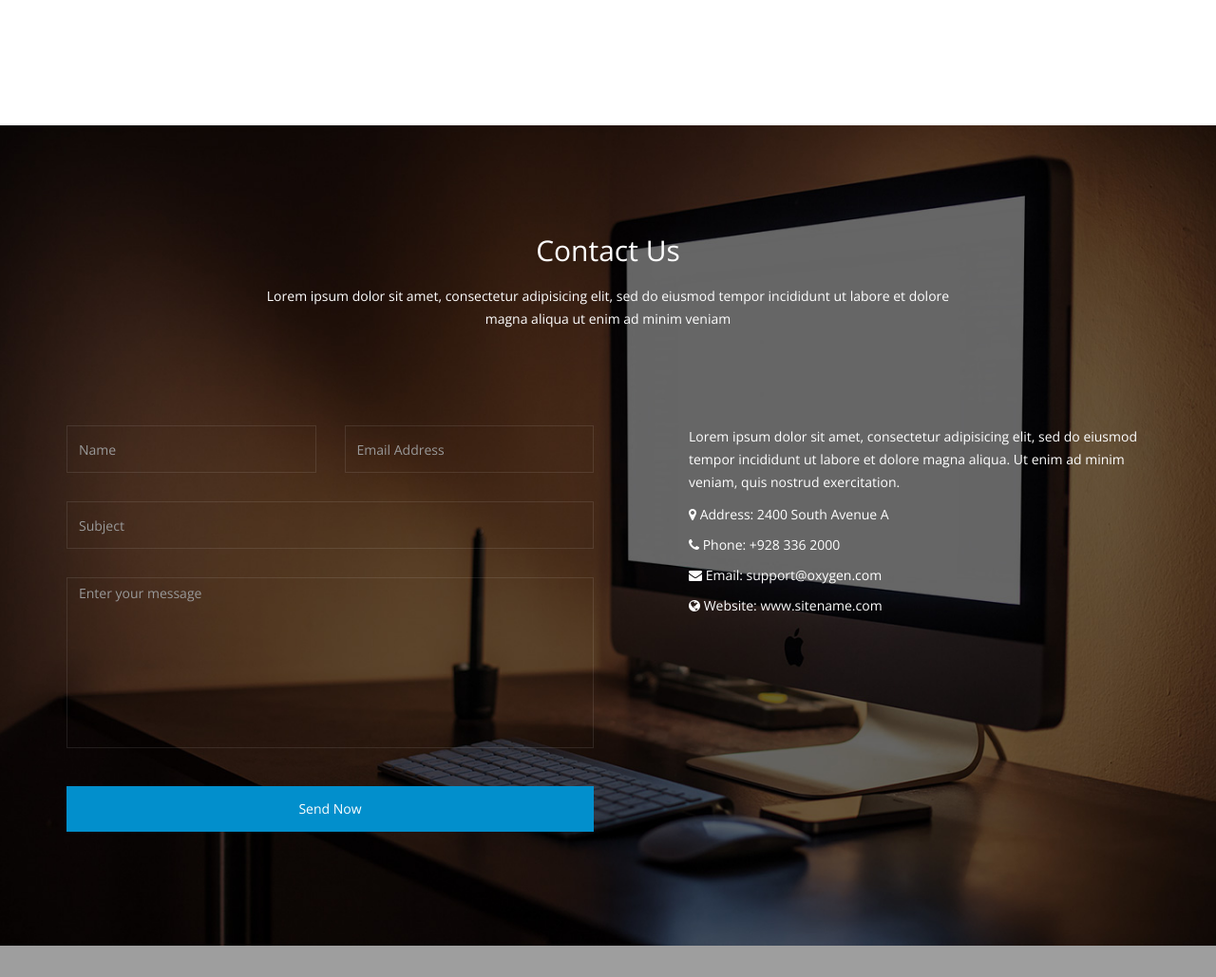
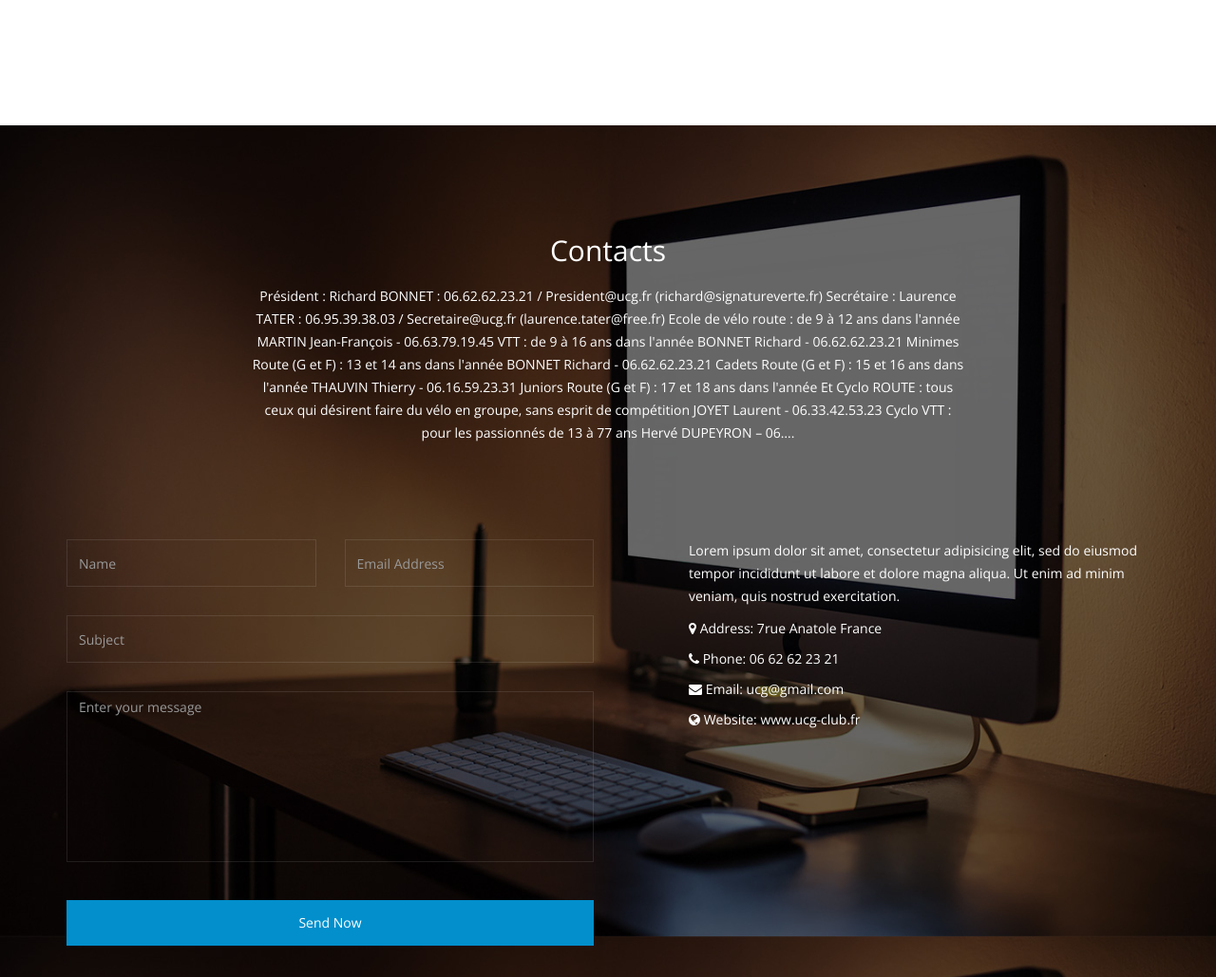
Before and after one commit to xblanc33/ucg, a website: page index.html in a window 1280 px wide. Shown: the part 4857-5886 px from the top of the page at 95% size. Drawn offline with nearby package versions, Linux system fonts and the light colour scheme; some packages are replaced by stand-ins of ours; grey boxes are pictures that could not be loaded.

Commit message:
sponsors

```diff
--- a/index.html
+++ b/index.html
@@ -541,8 +541,31 @@
       <div class="container">
         <div class="row">
           <div class="heading text-center col-sm-8 col-sm-offset-2 wow fadeInUp" data-wow-duration="1000ms" data-wow-delay="300ms">
-            <h2>Contact Us</h2>
-            <p>Lorem ipsum dolor sit amet, consectetur adipisicing elit, sed do eiusmod tempor incididunt ut labore et dolore magna aliqua ut enim ad minim veniam</p>
+            <h2>Contacts</h2>
+            <p>Président : Richard BONNET : 06.62.62.23.21 /
+  President@ucg.fr (richard@signatureverte.fr)
+Secrétaire : Laurence TATER : 06.95.39.38.03 /
+Secretaire@ucg.fr (laurence.tater@free.fr)
+
+Ecole de vélo route : de 9 à 12 ans dans l'année
+MARTIN Jean-François - 06.63.79.19.45
+
+VTT : de 9 à 16 ans dans l'année
+BONNET Richard - 06.62.62.23.21
+
+Minimes Route (G et F) : 13 et 14 ans dans l'année
+BONNET Richard - 06.62.62.23.21
+
+Cadets Route (G et F) : 15 et 16 ans dans l'année
+THAUVIN Thierry - 06.16.59.23.31
+
+Juniors Route (G et F) : 17 et 18 ans dans l'année
+Et Cyclo ROUTE : tous ceux qui désirent faire du vélo en groupe, sans esprit de compétition
+JOYET Laurent - 06.33.42.53.23
+
+Cyclo VTT : pour les passionnés de 13 à 77 ans
+Hervé DUPEYRON – 06….
+</p>
           </div>
         </div>
         <div class="contact-form wow fadeIn" data-wow-duration="1000ms" data-wow-delay="600ms">
@@ -576,10 +599,10 @@
               <div class="contact-info wow fadeInUp" data-wow-duration="1000ms" data-wow-delay="300ms">
                 <p>Lorem ipsum dolor sit amet, consectetur adipisicing elit, sed do eiusmod tempor incididunt ut labore et dolore magna aliqua. Ut enim ad minim veniam, quis nostrud exercitation.</p>
                 <ul class="address">
-                  <li><i class="fa fa-map-marker"></i> <span> Address:</span> 2400 South Avenue A </li>
-                  <li><i class="fa fa-phone"></i> <span> Phone:</span> +928 336 2000  </li>
-                  <li><i class="fa fa-envelope"></i> <span> Email:</span><a href="mailto:someone@yoursite.com"> support@oxygen.com</a></li>
-                  <li><i class="fa fa-globe"></i> <span> Website:</span> <a href="#">www.sitename.com</a></li>
+                  <li><i class="fa fa-map-marker"></i> <span> Address:</span> 7rue Anatole France </li>
+                  <li><i class="fa fa-phone"></i> <span> Phone:</span> 06 62 62 23 21  </li>
+                  <li><i class="fa fa-envelope"></i> <span> Email:</span><a href="mailto:ucg@gmail.com"> ucg@gmail.com</a></li>
+                  <li><i class="fa fa-globe"></i> <span> Website:</span> <a href="#">www.ucg-club.fr</a></li>
                 </ul>
               </div>
             </div>
--- a/js/main.js
+++ b/js/main.js
@@ -91,33 +91,33 @@ jQuery(function($) {
 	});
 
 	// Portfolio Single View
-	$('#portfolio').on('click','.folio-read-more',function(event){
-		event.preventDefault();
-		var link = $(this).data('single_url');
-		var full_url = '#portfolio-single-wrap',
-		parts = full_url.split("#"),
-		trgt = parts[1],
-		target_top = $("#"+trgt).offset().top;
+	// $('#portfolio').on('click','.folio-read-more',function(event){
+	// 	event.preventDefault();
+	// 	var link = $(this).data('single_url');
+	// 	var full_url = '#portfolio-single-wrap',
+	// 	parts = full_url.split("#"),
+	// 	trgt = parts[1],
+	// 	target_top = $("#"+trgt).offset().top;
 
-		$('html, body').animate({scrollTop:target_top}, 600);
-		$('#portfolio-single').slideUp(500, function(){
-			$(this).load(link,function(){
-				$(this).slideDown(500);
-			});
-		});
-	});
+	// 	$('html, body').animate({scrollTop:target_top}, 600);
+	// 	$('#portfolio-single').slideUp(500, function(){
+	// 		$(this).load(link,function(){
+	// 			$(this).slideDown(500);
+	// 		});
+	// 	});
+	// });
 
-	// Close Portfolio Single View
-	$('#portfolio-single-wrap').on('click', '.close-folio-item',function(event) {
-		event.preventDefault();
-		var full_url = '#portfolio',
-		parts = full_url.split("#"),
-		trgt = parts[1],
-		target_offset = $("#"+trgt).offset(),
-		target_top = target_offset.top;
-		$('html, body').animate({scrollTop:target_top}, 600);
-		$("#portfolio-single").slideUp(500);
-	});
+	// // Close Portfolio Single View
+	// $('#portfolio-single-wrap').on('click', '.close-folio-item',function(event) {
+	// 	event.preventDefault();
+	// 	var full_url = '#portfolio',
+	// 	parts = full_url.split("#"),
+	// 	trgt = parts[1],
+	// 	target_offset = $("#"+trgt).offset(),
+	// 	target_top = target_offset.top;
+	// 	$('html, body').animate({scrollTop:target_top}, 600);
+	// 	$("#portfolio-single").slideUp(500);
+	// });
 
 	// Contact form
 	var form = $('#main-contact-form');
```
